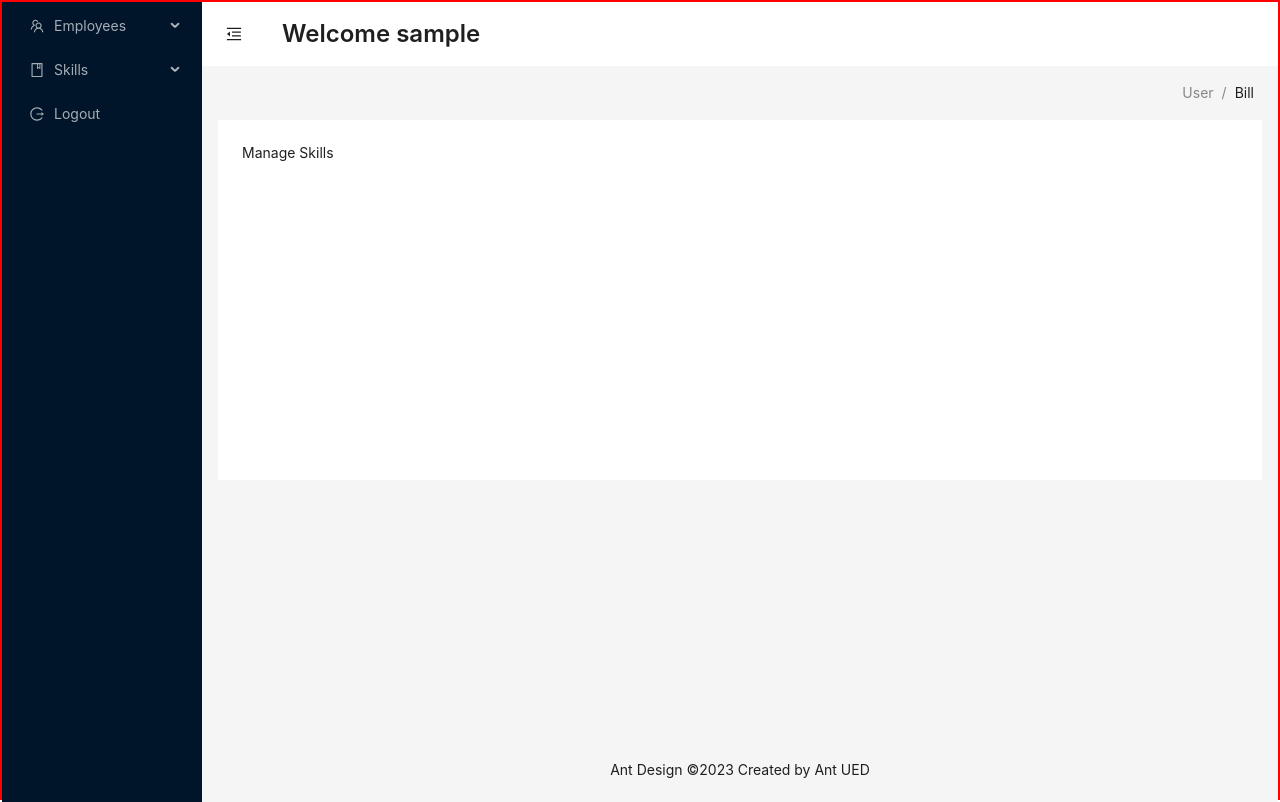
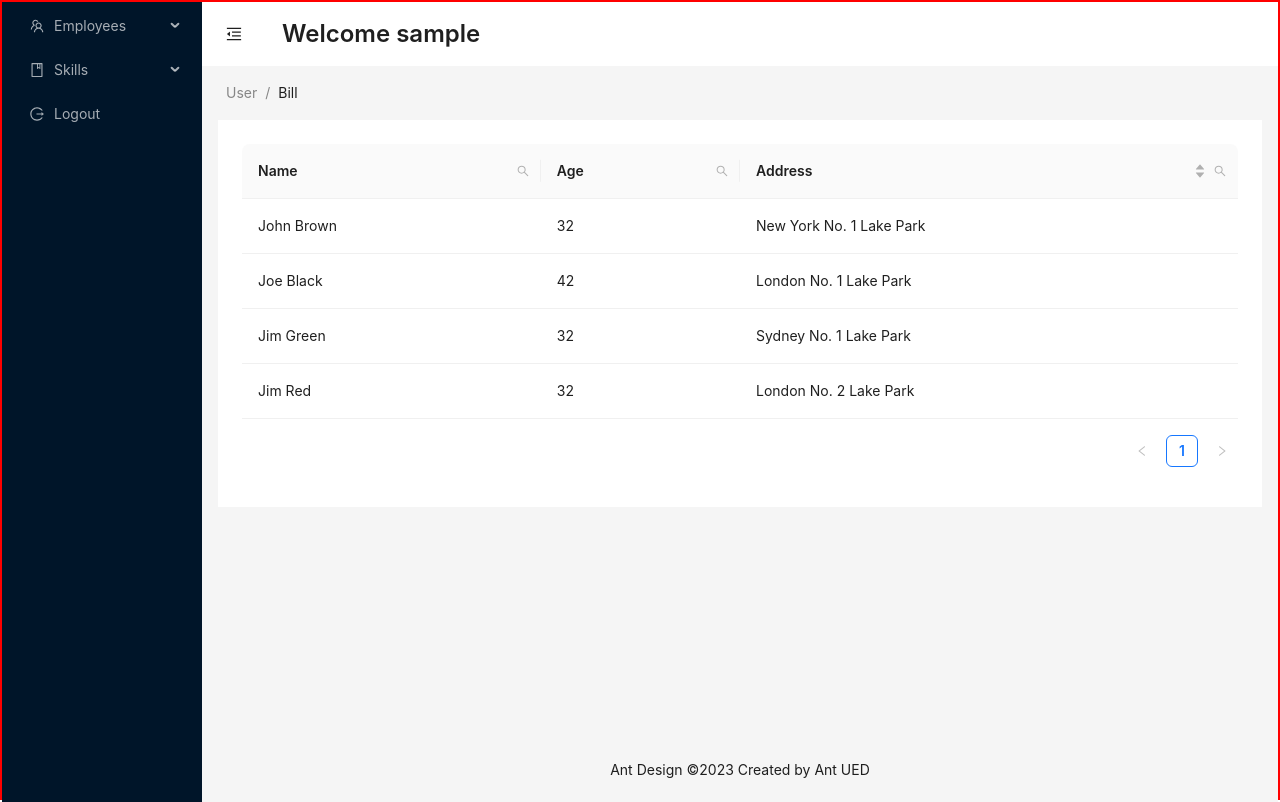
Before and after one commit to Brian-McK/frontend-v2, a React (Create React App) app: page /dashboard/manage-skills in a window 1280 px wide. Built offline with nearby package versions, Linux system fonts and the light colour scheme; sample sign-in values are in the browser's storage.

Commit message:
default ant design table with default data

```diff
--- a/package.json
+++ b/package.json
@@ -11,12 +11,14 @@
     "@types/node": "^16.18.40",
     "@types/react": "^18.2.20",
     "@types/react-dom": "^18.2.7",
+    "@types/react-highlight-words": "^0.16.4",
     "@types/react-router-dom": "^5.3.3",
     "antd": "^5.8.2",
     "axios": "^1.4.0",
     "jwt-decode": "^3.1.2",
     "react": "^18.2.0",
     "react-dom": "^18.2.0",
+    "react-highlight-words": "^0.20.0",
     "react-router-dom": "^6.14.2",
     "react-scripts": "5.0.1",
     "typescript": "^4.9.5",
--- a/src/components/dashboard/Dashboard.tsx
+++ b/src/components/dashboard/Dashboard.tsx
@@ -67,7 +67,7 @@
     ]),
     getItem("Skills", "sub2", <BookOutlined />, [
       getItem(
-        <Link to="/dashboard/manage-skills">Manage Employees</Link>,
+        <Link to="/dashboard/manage-skills">Manage Skills</Link>,
         "2",
         <EditOutlined />
       ),
@@ -115,7 +115,7 @@
             style={{
               margin: "16px 8px",
               display: "flex",
-              justifyContent: "end",
+              justifyContent: "start",
             }}
             items={[{ title: "User" }, { title: "Bill" }]}
           />
--- a/src/components/skills/ManageSkills.tsx
+++ b/src/components/skills/ManageSkills.tsx
@@ -1,3 +1,9 @@
+import { SkillsTable } from "./SkillsTable";
+
 export const ManageSkills: React.FC = () => {
-  return <>Manage Skills</>;
+  return (
+    <>
+      <SkillsTable />
+    </>
+  );
 };
--- /dev/null
+++ b/src/components/skills/SkillsTable.tsx
@@ -0,0 +1,182 @@
+import { SearchOutlined } from "@ant-design/icons";
+import React, { useRef, useState } from "react";
+import Highlighter from "react-highlight-words";
+import type { InputRef } from "antd";
+import { Button, Input, Space, Table } from "antd";
+import type { ColumnType, ColumnsType } from "antd/es/table";
+import type { FilterConfirmProps } from "antd/es/table/interface";
+
+interface DataType {
+  key: string;
+  name: string;
+  age: number;
+  address: string;
+}
+
+type DataIndex = keyof DataType;
+
+const data: DataType[] = [
+  {
+    key: "1",
+    name: "John Brown",
+    age: 32,
+    address: "New York No. 1 Lake Park",
+  },
+  {
+    key: "2",
+    name: "Joe Black",
+    age: 42,
+    address: "London No. 1 Lake Park",
+  },
+  {
+    key: "3",
+    name: "Jim Green",
+    age: 32,
+    address: "Sydney No. 1 Lake Park",
+  },
+  {
+    key: "4",
+    name: "Jim Red",
+    age: 32,
+    address: "London No. 2 Lake Park",
+  },
+];
+
+export const SkillsTable: React.FC = () => {
+  const [searchText, setSearchText] = useState("");
+  const [searchedColumn, setSearchedColumn] = useState("");
+  const searchInput = useRef<InputRef>(null);
+
+  const handleSearch = (
+    selectedKeys: string[],
+    confirm: (param?: FilterConfirmProps) => void,
+    dataIndex: DataIndex
+  ) => {
+    confirm();
+    setSearchText(selectedKeys[0]);
+    setSearchedColumn(dataIndex);
+  };
+
+  const handleReset = (clearFilters: () => void) => {
+    clearFilters();
+    setSearchText("");
+  };
+
+  const getColumnSearchProps = (
+    dataIndex: DataIndex
+  ): ColumnType<DataType> => ({
+    filterDropdown: ({
+      setSelectedKeys,
+      selectedKeys,
+      confirm,
+      clearFilters,
+      close,
+    }) => (
+      <div style={{ padding: 8 }} onKeyDown={(e) => e.stopPropagation()}>
+        <Input
+          ref={searchInput}
+          placeholder={`Search ${dataIndex}`}
+          value={selectedKeys[0]}
+          onChange={(e) =>
+            setSelectedKeys(e.target.value ? [e.target.value] : [])
+          }
+          onPressEnter={() =>
+            handleSearch(selectedKeys as string[], confirm, dataIndex)
+          }
+          style={{ marginBottom: 8, display: "block" }}
+        />
+        <Space>
+          <Button
+            type="primary"
+            onClick={() =>
+              handleSearch(selectedKeys as string[], confirm, dataIndex)
+            }
+            icon={<SearchOutlined />}
+            size="small"
+            style={{ width: 90 }}
+          >
+            Search
+          </Button>
+          <Button
+            onClick={() => clearFilters && handleReset(clearFilters)}
+            size="small"
+            style={{ width: 90 }}
+          >
+            Reset
+          </Button>
+          <Button
+            type="link"
+            size="small"
+            onClick={() => {
+              confirm({ closeDropdown: false });
+              setSearchText((selectedKeys as string[])[0]);
+              setSearchedColumn(dataIndex);
+            }}
+          >
+            Filter
+          </Button>
+          <Button
+            type="link"
+            size="small"
+            onClick={() => {
+              close();
+            }}
+          >
+            close
+          </Button>
+        </Space>
+      </div>
+    ),
+    filterIcon: (filtered: boolean) => (
+      <SearchOutlined style={{ color: filtered ? "#1677ff" : undefined }} />
+    ),
+    onFilter: (value, record) =>
+      record[dataIndex]
+        .toString()
+        .toLowerCase()
+        .includes((value as string).toLowerCase()),
+    onFilterDropdownOpenChange: (visible) => {
+      if (visible) {
+        setTimeout(() => searchInput.current?.select(), 100);
+      }
+    },
+    render: (text) =>
+      searchedColumn === dataIndex ? (
+        <Highlighter
+          highlightStyle={{ backgroundColor: "#ffc069", padding: 0 }}
+          searchWords={[searchText]}
+          autoEscape
+          textToHighlight={text ? text.toString() : ""}
+        />
+      ) : (
+        text
+      ),
+  });
+
+  const columns: ColumnsType<DataType> = [
+    {
+      title: "Name",
+      dataIndex: "name",
+      key: "name",
+      width: "30%",
+      ...getColumnSearchProps("name"),
+    },
+    {
+      title: "Age",
+      dataIndex: "age",
+      key: "age",
+      width: "20%",
+      ...getColumnSearchProps("age"),
+    },
+    {
+      title: "Address",
+      dataIndex: "address",
+      key: "address",
+      ...getColumnSearchProps("address"),
+      sorter: (a, b) => a.address.length - b.address.length,
+      sortDirections: ["descend", "ascend"],
+    },
+  ];
+
+  return <Table columns={columns} dataSource={data} />;
+};
```
Also changed, not shown: 1 other file (tests, documents, lock files or other folders).
